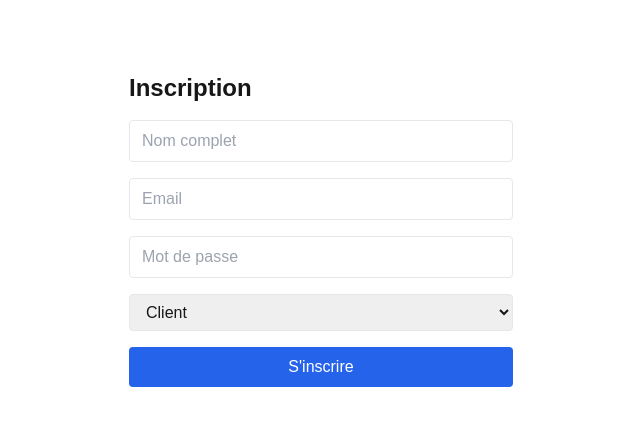
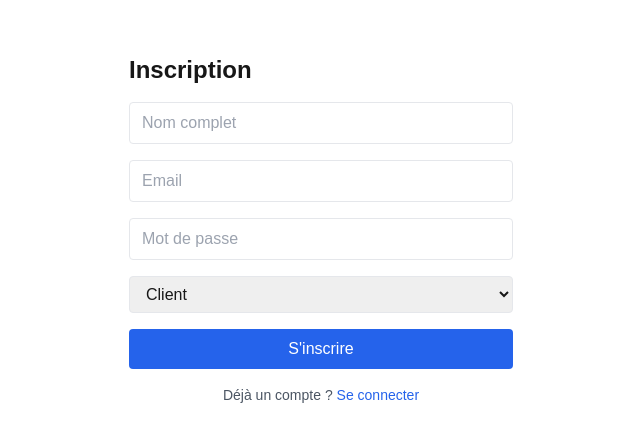
Before and after one commit to silas39305/babi-vitesse, a Next.js app: page /auth/register in a window 1280 px wide. Shown: the part 171-612 px from the top of the page, without its empty margins (319-959 px from the left). Built offline with nearby package versions, Linux system fonts and the light colour scheme.

Commit message:
ajout d'un lien inscription sur la page de connexion et ajout d'un lien connxion sur la page inscription

```diff
--- a/app/auth/login/page.tsx
+++ b/app/auth/login/page.tsx
@@ -2,6 +2,7 @@
 
 import { useState } from "react";
 import { useRouter } from "next/navigation";
+import Link from "next/link";
 import { createClient } from "@/lib/supabase/client";
 
 export default function LoginPage() {
@@ -70,6 +71,12 @@ export default function LoginPage() {
         >
           {loading ? "Connexion..." : "Se connecter"}
         </button>
+        <p className="text-center text-sm text-gray-600">
+          Pas encore de compte ?{" "}
+          <Link href="/auth/register" className="text-blue-600 hover:underline">
+            S&apos;enregistrer
+          </Link>
+        </p>
       </form>
     </div>
   );
--- a/app/auth/register/page.tsx
+++ b/app/auth/register/page.tsx
@@ -2,6 +2,7 @@
 
 import { useState } from "react";
 import { useRouter } from "next/navigation";
+import Link from "next/link";
 import { createClient } from "@/lib/supabase/client";
 
 export default function RegisterPage() {
@@ -35,7 +36,7 @@ export default function RegisterPage() {
       });
     }
 
-    router.push("/login");
+    router.push("/auth/login");
   }
 
   return (
@@ -82,6 +83,12 @@ export default function RegisterPage() {
         >
           {loading ? "Création..." : "S'inscrire"}
         </button>
+        <p className="text-center text-sm text-gray-600">
+          Déjà un compte ?{" "}
+          <Link href="/auth/login" className="text-blue-600 hover:underline">
+            Se connecter
+          </Link>
+        </p>
       </form>
     </div>
   );
```
